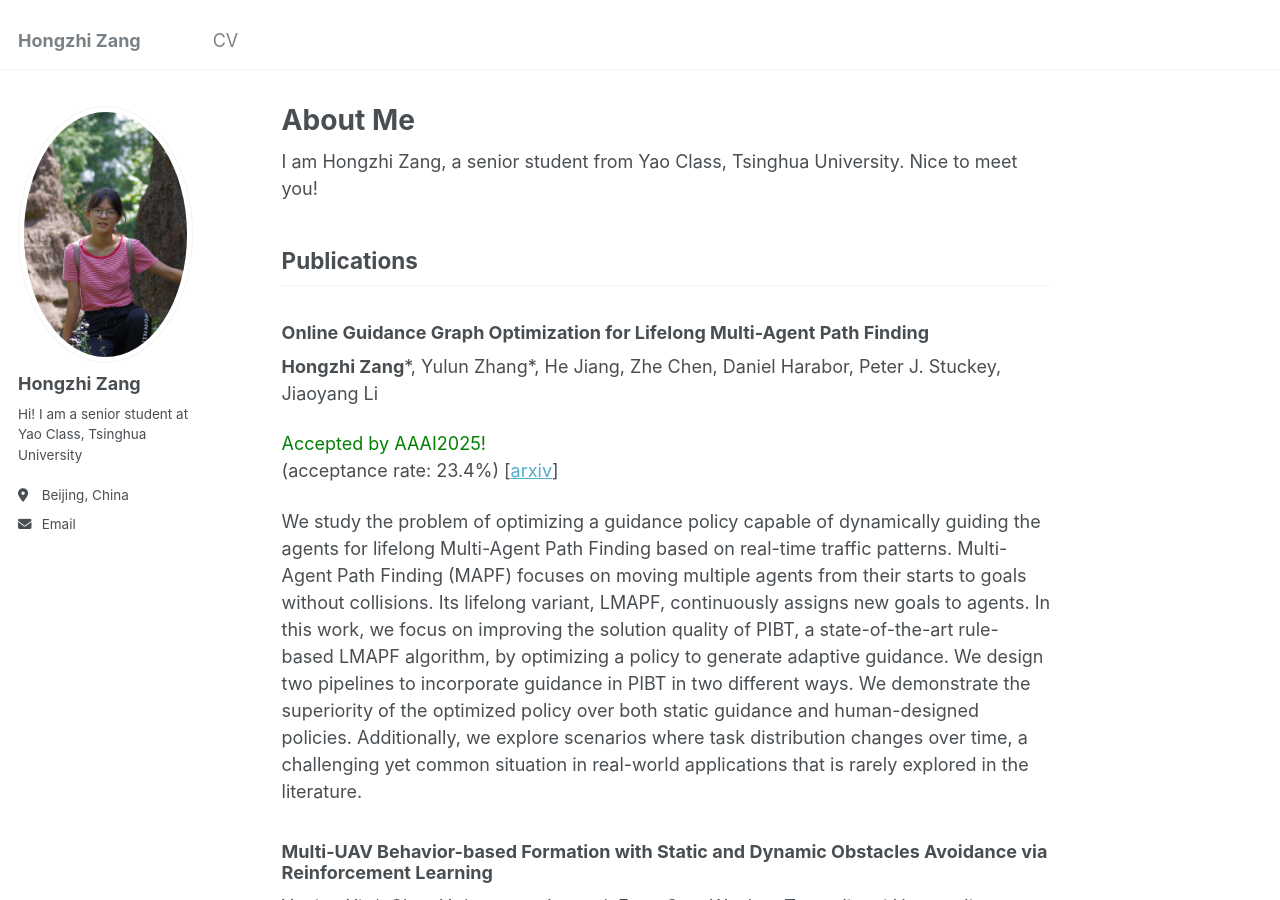
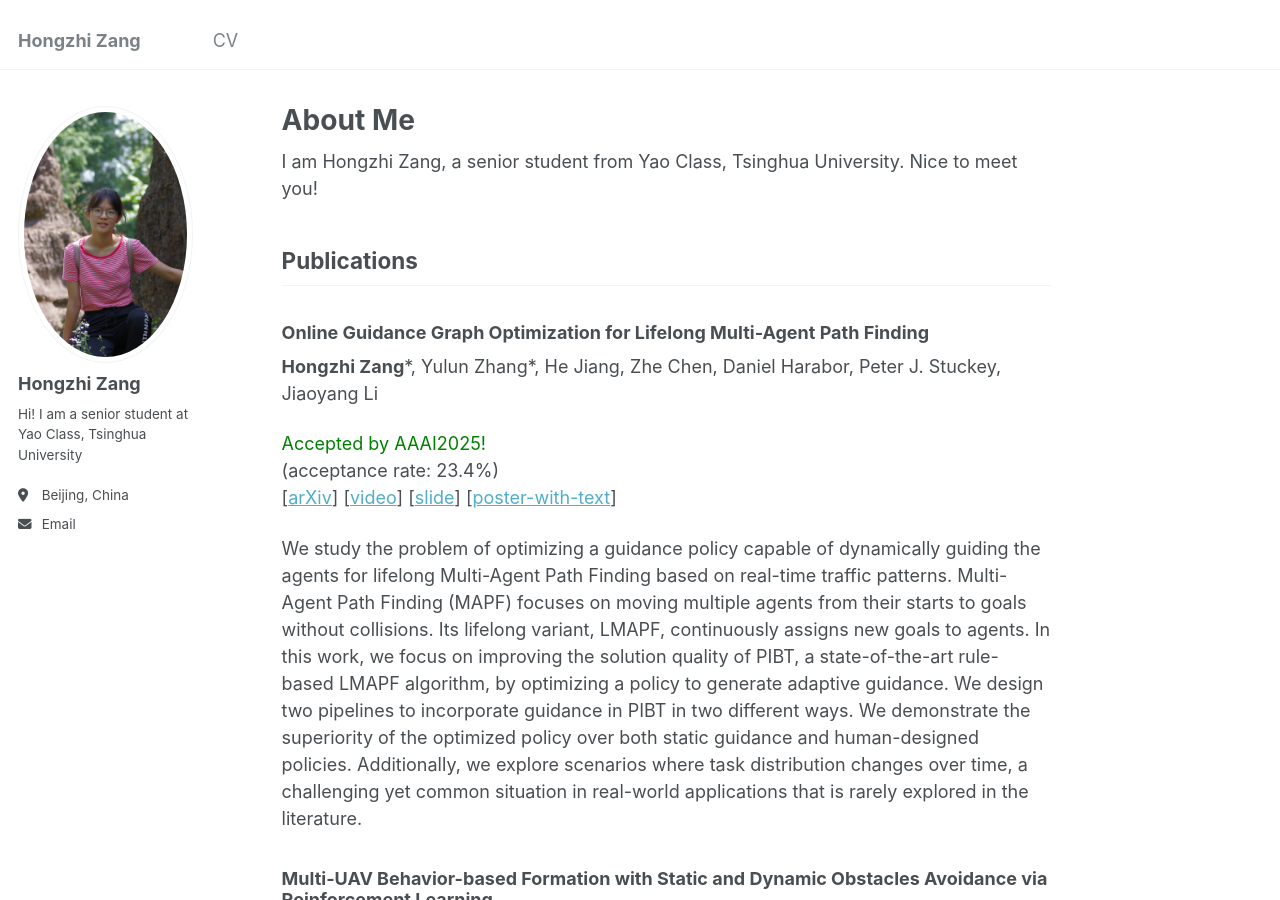
Before and after one commit to zanghz21/zanghz21.github.io, a Jekyll site: the page built from _pages/about.md, in a window 1280 px wide and 900 px high. Built offline with Jekyll 4.4.1, drawn with Linux system fonts in a browser that asks for light colours.

Commit message:
add more file

```diff
--- a/_pages/about.md
+++ b/_pages/about.md
@@ -14,7 +14,8 @@ I am Hongzhi Zang, a senior student from Yao Class, Tsinghua University. Nice to
 
 **Hongzhi Zang**\*, Yulun Zhang\*, He Jiang, Zhe Chen, Daniel Harabor, Peter J. Stuckey, Jiaoyang Li
 
-<font color="green">Accepted by AAAI2025!</font> (acceptance rate: 23.4%) [[arxiv](https://arxiv.org/abs/2411.16506)]
+<font color="green">Accepted by AAAI2025!</font> (acceptance rate: 23.4%)
+[[arXiv](https://arxiv.org/abs/2411.16506)] [[video](https://drive.google.com/file/d/1d35gmt18vlJ3XKdJwzmxlKv9JeASLLsc/view?usp=drive_link)] [[slide](https://drive.google.com/file/d/1BwxvofBldkSyrHTNZBDLsGdL3jr-kI5Y/view?usp=drive_link)] [[poster-with-text](https://drive.google.com/file/d/18BabjrKoh1BHGBhhFXegsOnXfVzg5yxW/view?usp=drive_link)]
 
 We study the problem of optimizing a guidance policy capable of dynamically guiding the agents for lifelong Multi-Agent Path Finding based on real-time traffic patterns. Multi-Agent Path Finding (MAPF) focuses on moving multiple agents from their starts to goals without collisions. Its lifelong variant, LMAPF, continuously assigns new goals to agents. In this work, we focus on improving the solution quality of PIBT, a state-of-the-art rule-based LMAPF algorithm, by optimizing a policy to generate adaptive guidance. We design two pipelines to incorporate guidance in PIBT in two different ways. We demonstrate the superiority of the optimized policy over both static guidance and human-designed policies. Additionally, we explore scenarios where task distribution changes over time, a challenging yet common situation in real-world applications that is rarely explored in the literature.
 
```
